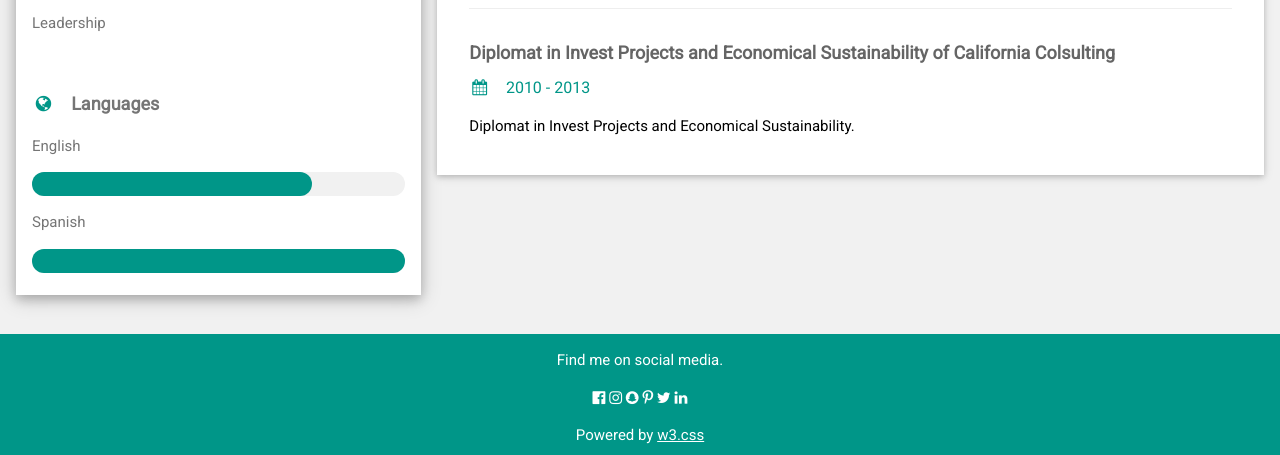
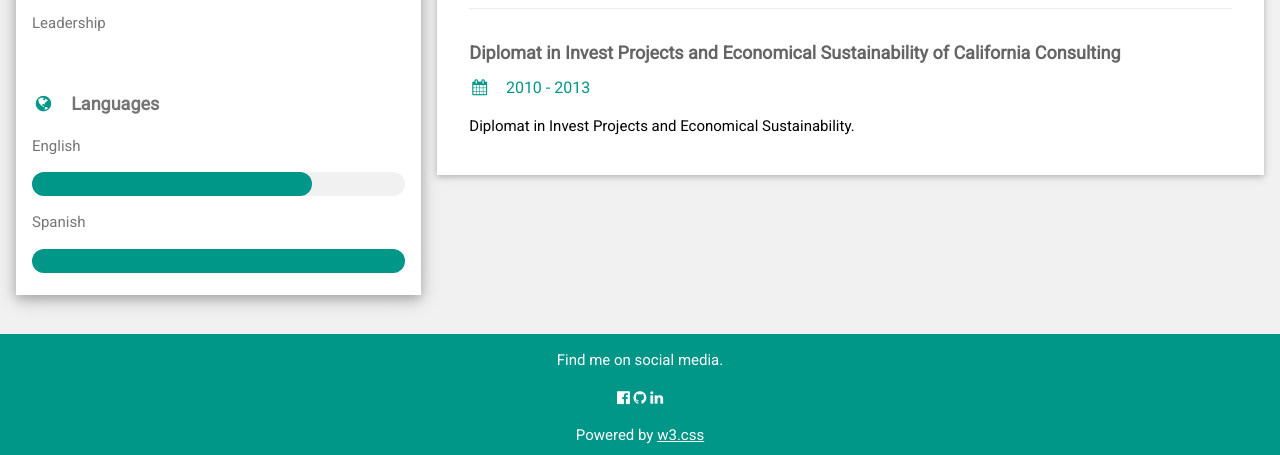
Before and after one commit to JezaahOswaldosky/joshuacv.github.io, a plain HTML site: page index.html in a window 1280 px wide. Shown: the part 1382-1837 px from the top of the page. Drawn offline with nearby package versions, Linux system fonts and the light colour scheme.

Commit message:
Update index.html

```diff
--- a/index.html
+++ b/index.html
@@ -165,7 +165,7 @@ html,body,h1,h2,h3,h4,h5,h6 {font-family: "Roboto", sans-serif}
           <hr>
         </div>
         <div class="w3-container">
-          <h5 class="w3-opacity"><b>Diplomat in Invest Projects and Economical Sustainability of California Colsulting</b></h5>
+          <h5 class="w3-opacity"><b>Diplomat in Invest Projects and Economical Sustainability of California Consulting</b></h5>
           <h6 class="w3-text-teal"><i class="fa fa-calendar fa-fw w3-margin-right"></i>2010 - 2013</h6>
           <p>Diplomat in Invest Projects and Economical Sustainability.</p><br>
         </div>
@@ -184,10 +184,7 @@ html,body,h1,h2,h3,h4,h5,h6 {font-family: "Roboto", sans-serif}
 <footer class="w3-container w3-teal w3-center w3-margin-top">
   <p>Find me on social media.</p>
   <i class="fa fa-facebook-official w3-hover-opacity"></i>
-  <i class="fa fa-instagram w3-hover-opacity"></i>
-  <i class="fa fa-snapchat w3-hover-opacity"></i>
-  <i class="fa fa-pinterest-p w3-hover-opacity"></i>
-  <i class="fa fa-twitter w3-hover-opacity"></i>
+  <i class="fa fa-github w3-hover-opacity"></i>
   <i class="fa fa-linkedin w3-hover-opacity"></i>
   <p>Powered by <a href="https://www.w3schools.com/w3css/default.asp" target="_blank">w3.css</a></p>
 </footer>
```
